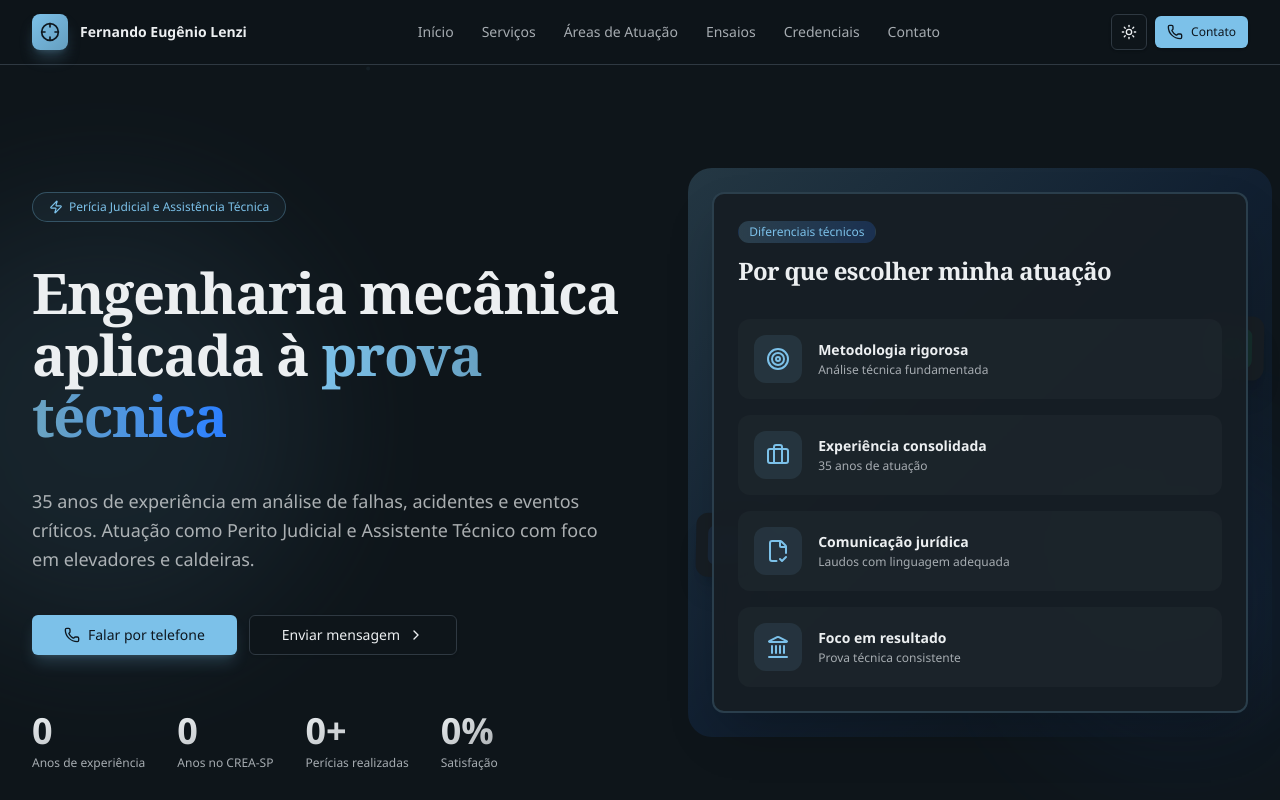
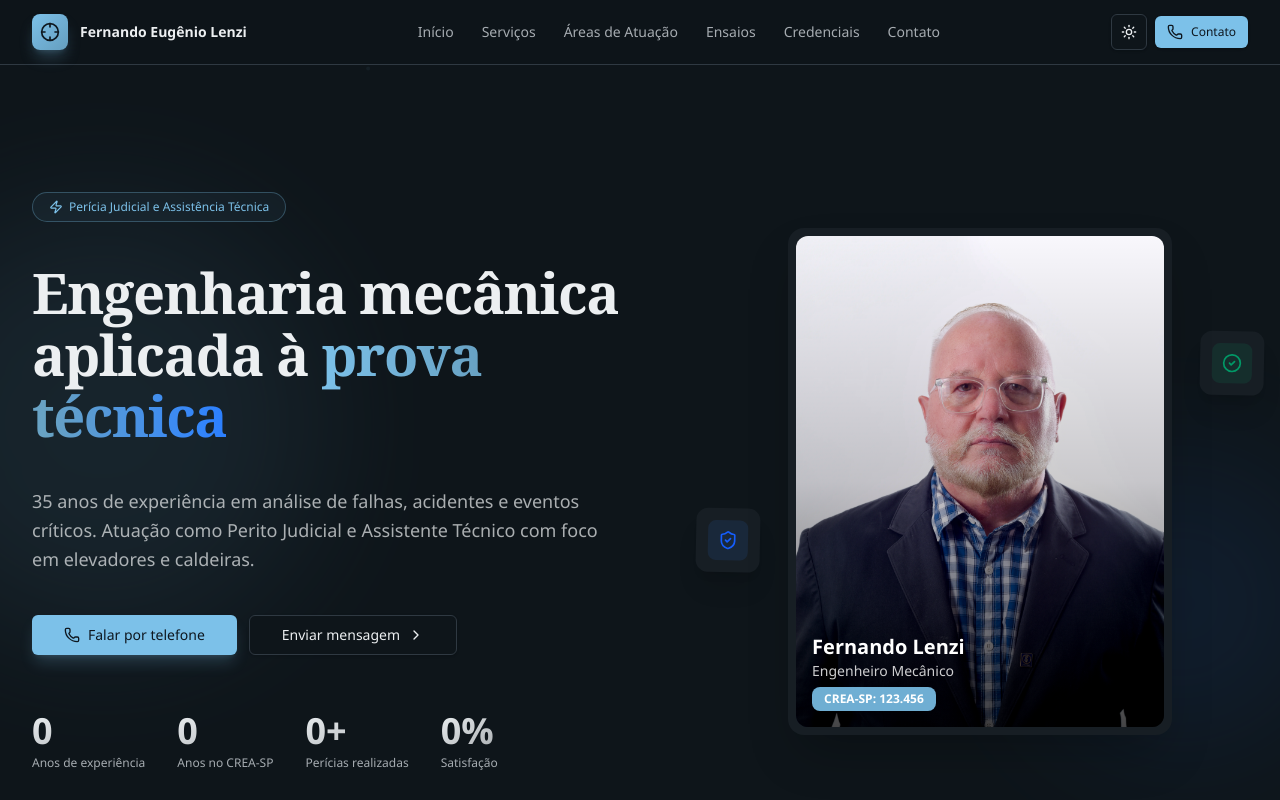
Before and after one commit to eng-lenzi/lp-eng-lenzi, a React (Vite) app: page / in a window 1280 px wide. Shown: the top 800 px of the page. Built offline with nearby package versions, Linux system fonts and the light colour scheme.

Commit message:
feat: adiciona foto do engenheiro no hero com elementos flutuantes animados

```diff
--- a/src/routes/-components/hero.tsx
+++ b/src/routes/-components/hero.tsx
@@ -5,17 +5,12 @@ import {
 	ChevronRight,
 	Phone,
 	ShieldCheck,
-	Target,
-	Briefcase,
-	FileCheck2,
-	Landmark,
 	Zap,
 } from "lucide-react";
 
 import { Text, Title } from "@/components/typography";
 import { Button } from "@/components/ui/button";
 import { Badge } from "@/components/ui/badge";
-import { Card, CardContent, CardHeader } from "@/components/ui/card";
 import {
 	AnimatedSection,
 	AnimatedNumber,
@@ -127,91 +122,65 @@ export function Hero() {
 					</AnimatedSection>
 				</div>
 
-				<div className="relative hidden lg:block">
+				<div className="relative hidden lg:block h-full">
 					<motion.div
 						initial={{ opacity: 0, scale: 0.9, rotate: -2 }}
 						animate={isHeroInView ? { opacity: 1, scale: 1, rotate: 0 } : {}}
 						transition={{ duration: 0.8, delay: 0.3 }}
-						className="relative"
+						className="relative h-full"
 					>
-						<div className="absolute -inset-6 rounded-3xl bg-gradient-to-br from-primary/20 via-blue-500/10 to-transparent" />
 						<FloatingElement className="absolute -right-4 top-1/4">
-							<div className="rounded-xl bg-card p-3 shadow-xl">
+							<motion.div
+								initial={{ opacity: 0, x: 20 }}
+								animate={isHeroInView ? { opacity: 1, x: 0 } : {}}
+								transition={{ delay: 0.8, duration: 0.5 }}
+								className="rounded-xl bg-card p-3 shadow-xl"
+							>
 								<div className="flex h-10 w-10 items-center justify-center rounded-lg bg-emerald-500/10">
 									<CheckCircle2 className="size-5 text-emerald-600" />
 								</div>
-							</div>
+							</motion.div>
 						</FloatingElement>
-						<FloatingElement className="absolute -left-4 bottom-1/4" style={{ animationDelay: "1s" }}>
-							<div className="rounded-xl bg-card p-3 shadow-xl">
+						<FloatingElement className="absolute -left-4 bottom-1/3" style={{ animationDelay: "1s" }}>
+							<motion.div
+								initial={{ opacity: 0, x: -20 }}
+								animate={isHeroInView ? { opacity: 1, x: 0 } : {}}
+								transition={{ delay: 1, duration: 0.5 }}
+								className="rounded-xl bg-card p-3 shadow-xl"
+							>
 								<div className="flex h-10 w-10 items-center justify-center rounded-lg bg-blue-500/10">
 									<ShieldCheck className="size-5 text-blue-600" />
 								</div>
+							</motion.div>
+						</FloatingElement>
+						<div className="relative h-full flex items-center">
+							<div className="relative mx-auto w-full max-w-sm">
+								<motion.div
+									initial={{ opacity: 0, scale: 0.9 }}
+									animate={isHeroInView ? { opacity: 1, scale: 1 } : {}}
+									transition={{ delay: 0.6, duration: 0.6 }}
+									className="relative"
+								>
+									<div className="relative rounded-2xl bg-card p-2 shadow-2xl">
+										<div className="relative overflow-hidden rounded-xl">
+											<img
+												src="/profile_fernando_lenzi.webp"
+												alt="Fernando Lenzi - Engenheiro Mecânico"
+												className="w-full aspect-[3/4] object-cover object-top"
+											/>
+											<div className="absolute inset-0 bg-gradient-to-t from-black/70 via-black/20 to-transparent" />
+											<div className="absolute bottom-0 left-0 right-0 p-4">
+												<Text className="text-xl font-bold text-white">Fernando Lenzi</Text>
+												<Text size="sm" className="text-white/80">Engenheiro Mecânico</Text>
+												<div className="mt-1.5 inline-block rounded-lg bg-primary/90 px-3 py-1">
+													<Text size="xs" className="font-semibold text-white">CREA-SP: 123.456</Text>
+												</div>
+											</div>
+										</div>
+									</div>
+								</motion.div>
 							</div>
-						</FloatingElement>
-						<Card className="relative h-full border-2 border-primary/20 bg-card/95 backdrop-blur shadow-2xl">
-							<CardHeader className="space-y-8 pb-8">
-								<div className="space-y-3">
-									<motion.div
-										initial={{ opacity: 0, x: -20 }}
-										animate={isHeroInView ? { opacity: 1, x: 0 } : {}}
-										transition={{ delay: 0.5 }}
-									>
-										<Badge
-											variant="secondary"
-											className="bg-gradient-to-r from-primary/20 to-blue-500/20 text-primary"
-										>
-											Diferenciais técnicos
-										</Badge>
-									</motion.div>
-									<Title size="lg" className="font-heading">
-										Por que escolher minha atuação
-									</Title>
-								</div>
-							</CardHeader>
-							<CardContent className="space-y-4">
-								{[
-									{
-										icon: Target,
-										title: "Metodologia rigorosa",
-										desc: "Análise técnica fundamentada",
-									},
-									{
-										icon: Briefcase,
-										title: "Experiência consolidada",
-										desc: "35 anos de atuação",
-									},
-									{
-										icon: FileCheck2,
-										title: "Comunicação jurídica",
-										desc: "Laudos com linguagem adequada",
-									},
-									{
-										icon: Landmark,
-										title: "Foco em resultado",
-										desc: "Prova técnica consistente",
-									},
-								].map((item, idx) => (
-									<motion.div
-										key={item.title}
-										initial={{ opacity: 0, x: -20 }}
-										animate={isHeroInView ? { opacity: 1, x: 0 } : {}}
-										transition={{ delay: 0.6 + idx * 0.1 }}
-										className="flex items-center gap-4 rounded-xl bg-muted/50 p-4 transition-colors hover:bg-muted"
-									>
-										<div className="flex h-12 w-12 shrink-0 items-center justify-center rounded-xl bg-primary/10">
-											<item.icon className="size-6 text-primary" />
-										</div>
-										<div className="space-y-0.5">
-											<Text className="font-semibold">{item.title}</Text>
-											<Text size="xs" tone="muted">
-												{item.desc}
-											</Text>
-										</div>
-									</motion.div>
-								))}
-							</CardContent>
-						</Card>
+						</div>
 					</motion.div>
 				</div>
 			</div>
--- a/src/server.ts
+++ b/src/server.ts
@@ -1,4 +1,5 @@
 import { fileURLToPath } from "node:url";
+import path from "node:path";
 import tailwind from "bun-plugin-tailwind";
 
 const preferredPort = 3178;
@@ -83,6 +84,30 @@ function startServer() {
                 "Cache-Control": "no-store",
               },
             }),
+          "/:filename": async (req) => {
+            const url = new URL(req.url);
+            const filename = url.pathname;
+            const filePath = path.join(process.cwd(), "public", filename);
+            const file = Bun.file(filePath);
+            if (await file.exists()) {
+              const ext = path.extname(filename).toLowerCase();
+              const contentTypes: Record<string, string> = {
+                ".jpg": "image/jpeg",
+                ".jpeg": "image/jpeg",
+                ".png": "image/png",
+                ".webp": "image/webp",
+                ".gif": "image/gif",
+                ".svg": "image/svg+xml",
+              };
+              return new Response(file, {
+                headers: {
+                  "Content-Type": contentTypes[ext] || "application/octet-stream",
+                  "Cache-Control": "no-store",
+                },
+              });
+            }
+            return new Response("Not found", { status: 404 });
+          },
         },
         fetch() {
           return new Response(indexHtml, {
```
Also changed, not shown: public/profile_fernando_lenzi.webp (added).
